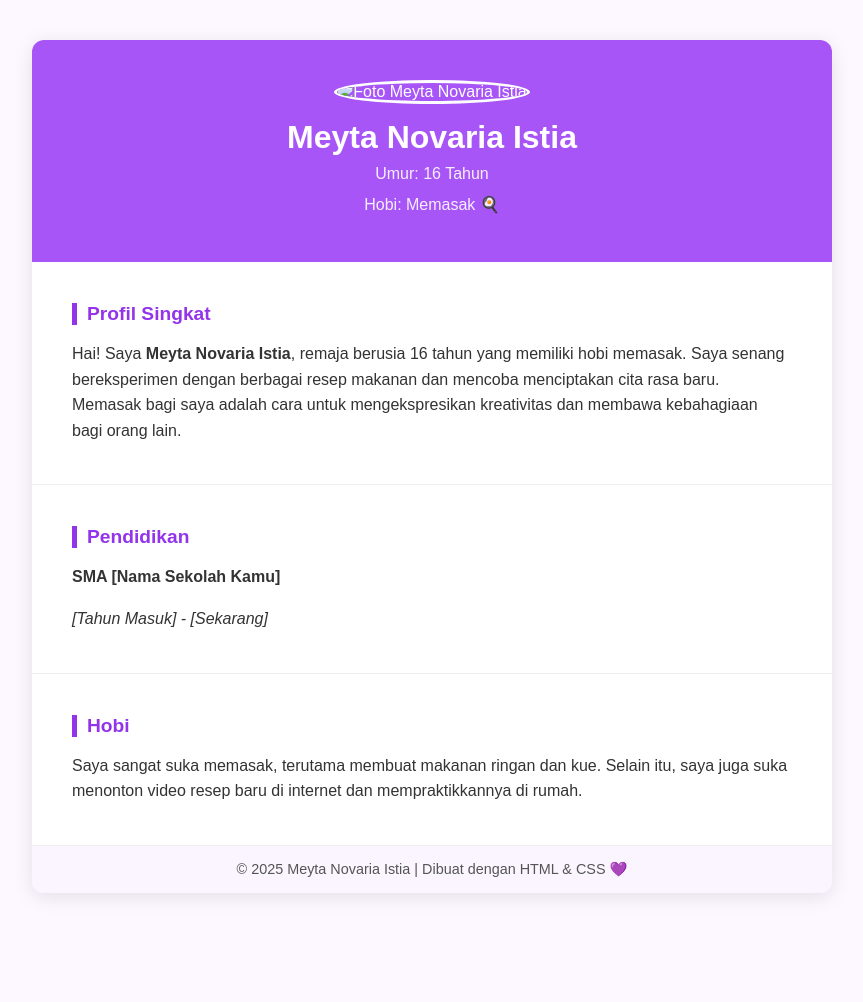
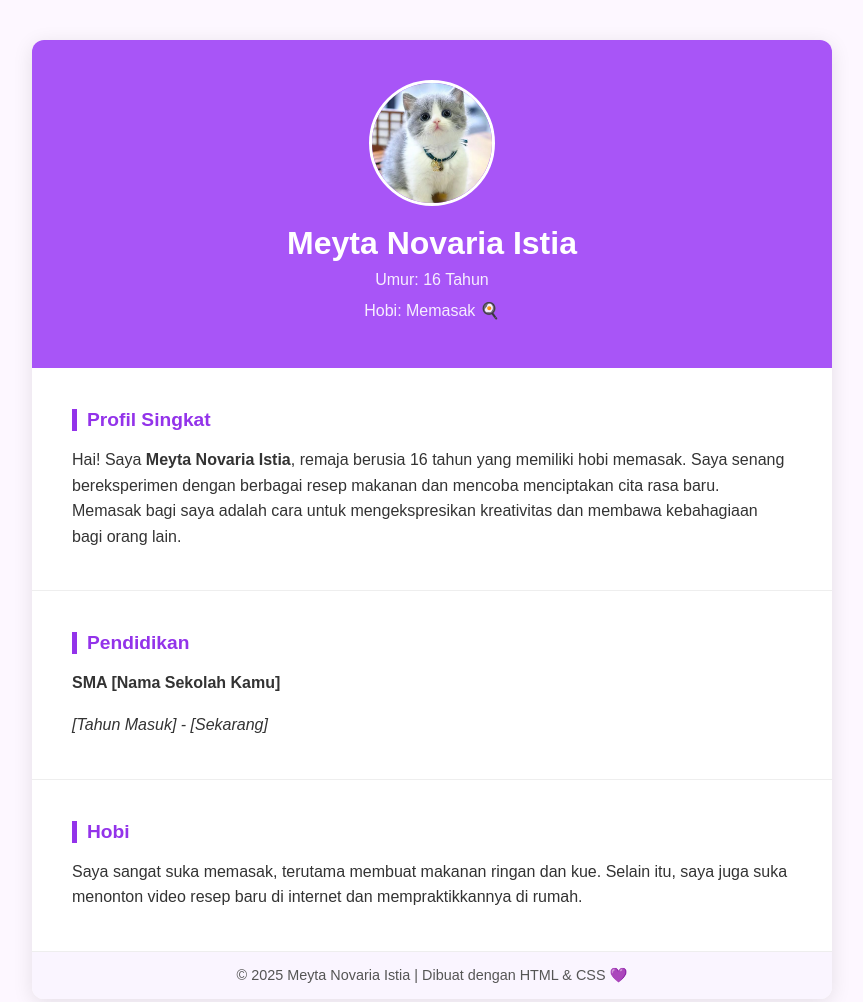
Before and after one commit to alirafa738-source/meyta, a plain HTML site: page index.html in a window 1280 px wide. Shown: the top 1002 px of the page, without its empty margins (208-1071 px from the left). Before the commit the page ends 933 px from the top, so only its background shows below. Drawn offline with Linux system fonts and the light colour scheme.

Commit message:
Update profile image in index.html

```diff
--- a/index.html
+++ b/index.html
@@ -86,7 +86,7 @@
 <body>
   <div class="container">
     <header>
-      <img src="foto-meyta.jpg" alt="Foto Meyta Novaria Istia">
+      <img src="meytamup.jpeg" alt="Foto Meyta Novaria Istia">
       <h1>Meyta Novaria Istia</h1>
       <p>Umur: 16 Tahun</p>
       <p>Hobi: Memasak 🍳</p>
```
